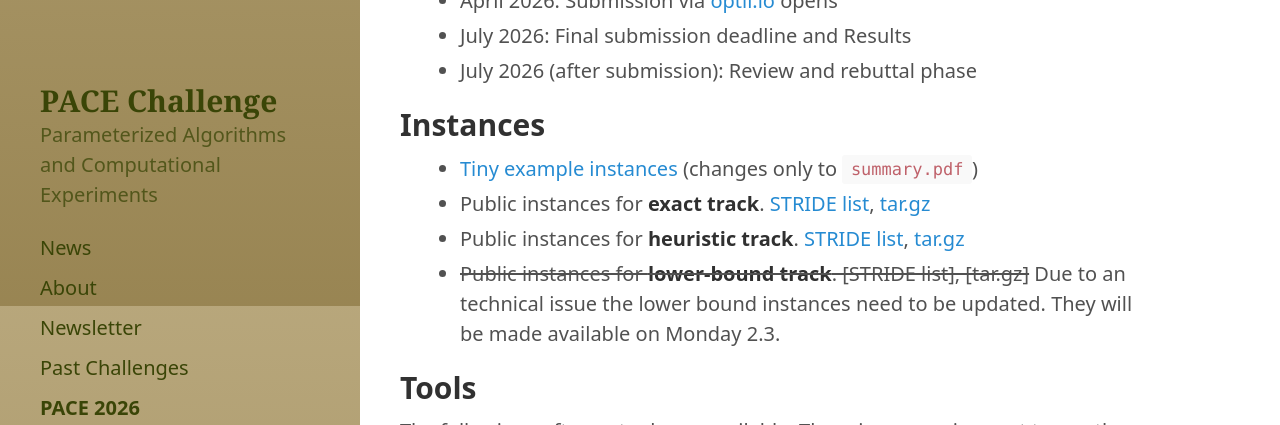
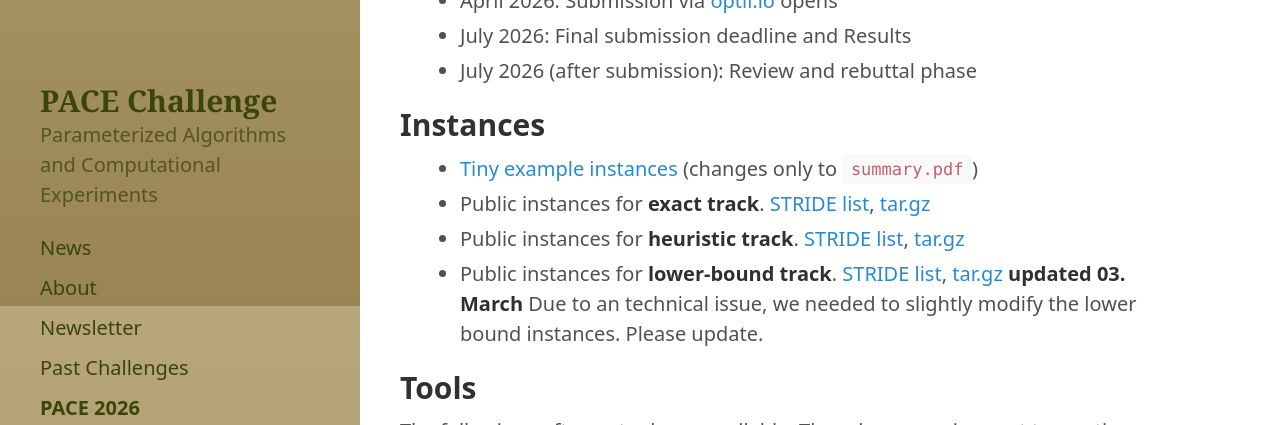
Before and after one commit to PACE-challenge/pacechallenge.org, a Jekyll site: the page built from 2026/index.md, in a window 1280 px wide and 900 px high, scrolled down 594 px, cut to the strip 0-425 px from the top of the window. Built offline with Jekyll 4.4.1, drawn with Linux system fonts in a browser that asks for light colours.

Commit message:
Update lower-bound track instances and links
Updated the lower-bound track instances with new links and added a note about modifications.

```diff
--- a/2026/index.md
+++ b/2026/index.md
@@ -29,7 +29,7 @@ See also the [Format Specification](./format) and the [IPEC'25 Announcement Slid
  - [Tiny example instances](https://pace2026.imada.sdu.dk/datasets/tiny02.tar) (changes only to `summary.pdf`)
  - Public instances for **exact track**. [STRIDE list](https://pace2026.imada.sdu.dk/datasets/pace26_exact_pub.lst), [tar.gz](https://pace2026.imada.sdu.dk/datasets/pace26_exact_pub.tar.gz)
  - Public instances for **heuristic track**. [STRIDE list](https://pace2026.imada.sdu.dk/datasets/pace26_heuristic_pub.lst), [tar.gz](https://pace2026.imada.sdu.dk/datasets/pace26_heuristic_pub.tar.gz)
- - ~~Public instances for **lower-bound track**. [STRIDE list], [tar.gz]~~ Due to an technical issue the lower bound instances need to be updated. They will be made available on Monday 2.3.
+ - Public instances for **lower-bound track**. [STRIDE list](https://pace2026.imada.sdu.dk/datasets/pace26_lower_pub_v2.lst), [tar.gz](https://pace2026.imada.sdu.dk/datasets/pace26_lower_pub_v2.tar.gz) **updated 03. March** Due to an technical issue, we needed to slightly modify the lower bound instances. Please update.
 
 ## Tools
 The following software tools are available. There is **no** requirement to use them:
```
